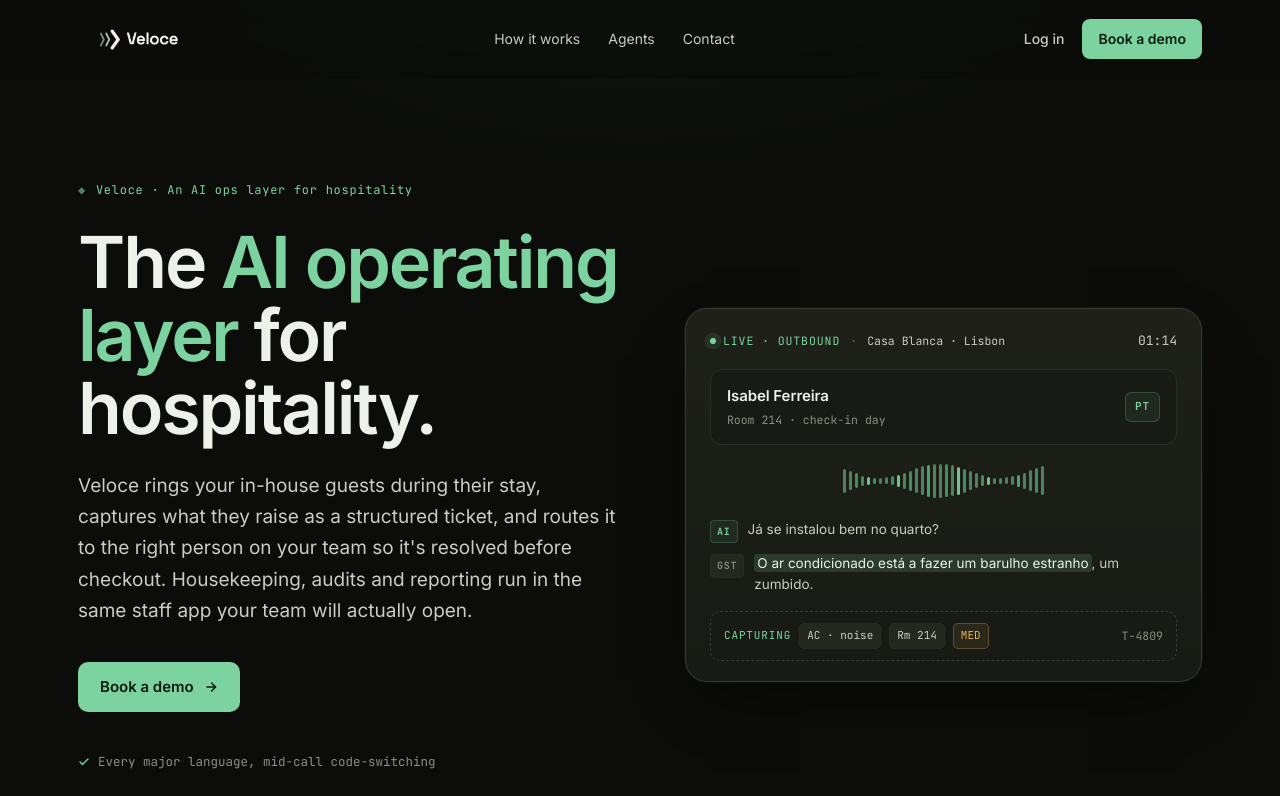
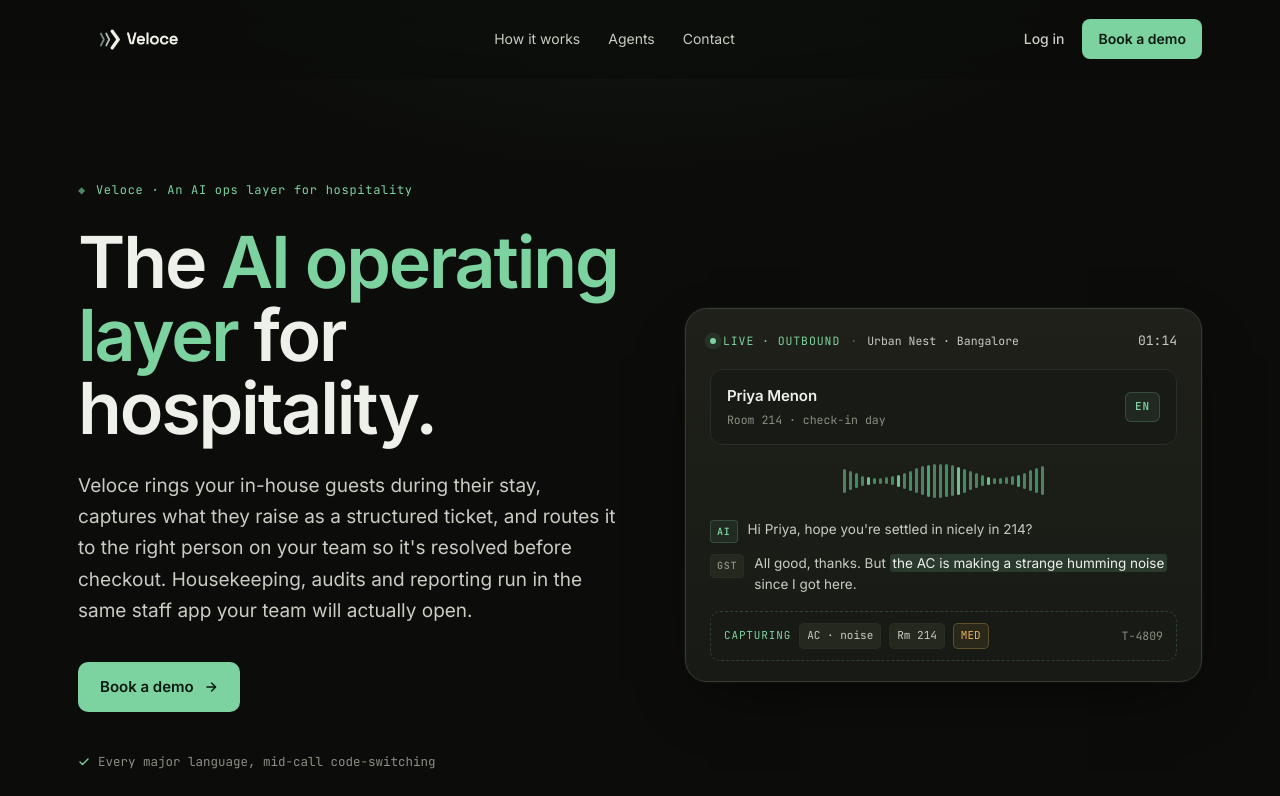
Before and after one commit to gAI-ventures/veloce_website, a Next.js app: page / in a window 1280 px wide. Shown: the top 796 px of the page. Built offline with nearby package versions, Linux system fonts and the light colour scheme; no server answers.

Commit message:
hero call: english transcript, indian context (Priya Menon · Urban Nest Bangalore)

```diff
--- a/components/HeroCall.jsx
+++ b/components/HeroCall.jsx
@@ -12,17 +12,17 @@
         <div className="hero-call-l">
           <span className="hero-call-live"><span className="hcl-dot" />Live · outbound</span>
           <span className="hero-call-sep">·</span>
-          <span className="hero-call-prop">Casa Blanca · Lisbon</span>
+          <span className="hero-call-prop">Urban Nest · Bangalore</span>
         </div>
         <div className="hero-call-timer">01:14</div>
       </div>
 
       <div className="hero-call-guest">
         <div>
-          <div className="hero-call-name">Isabel Ferreira</div>
+          <div className="hero-call-name">Priya Menon</div>
           <div className="hero-call-sub">Room 214 · check-in day</div>
         </div>
-        <div className="hero-call-pill">PT</div>
+        <div className="hero-call-pill">EN</div>
       </div>
 
       <div className="hero-call-wave" aria-hidden="true">
@@ -34,11 +34,11 @@
       <div className="hero-call-lines">
         <div className="hcl-msg">
           <span className="hcl-who hcl-a">AI</span>
-          <span>Já se instalou bem no quarto?</span>
+          <span>Hi Priya, hope you're settled in nicely in 214?</span>
         </div>
         <div className="hcl-msg">
           <span className="hcl-who hcl-g">GST</span>
-          <span><mark>O ar condicionado está a fazer um barulho estranho</mark>, um zumbido.</span>
+          <span>All good, thanks. But <mark>the AC is making a strange humming noise</mark> since I got here.</span>
         </div>
       </div>
 
```
